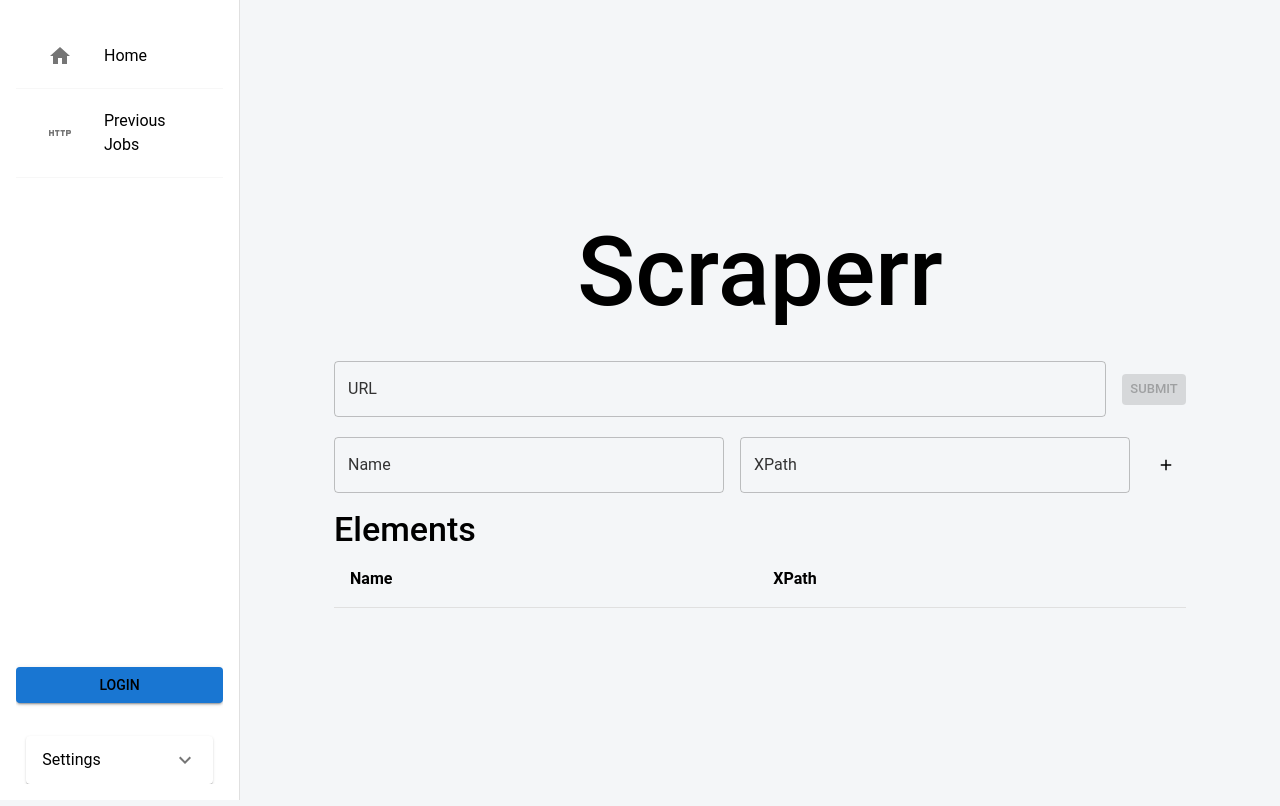
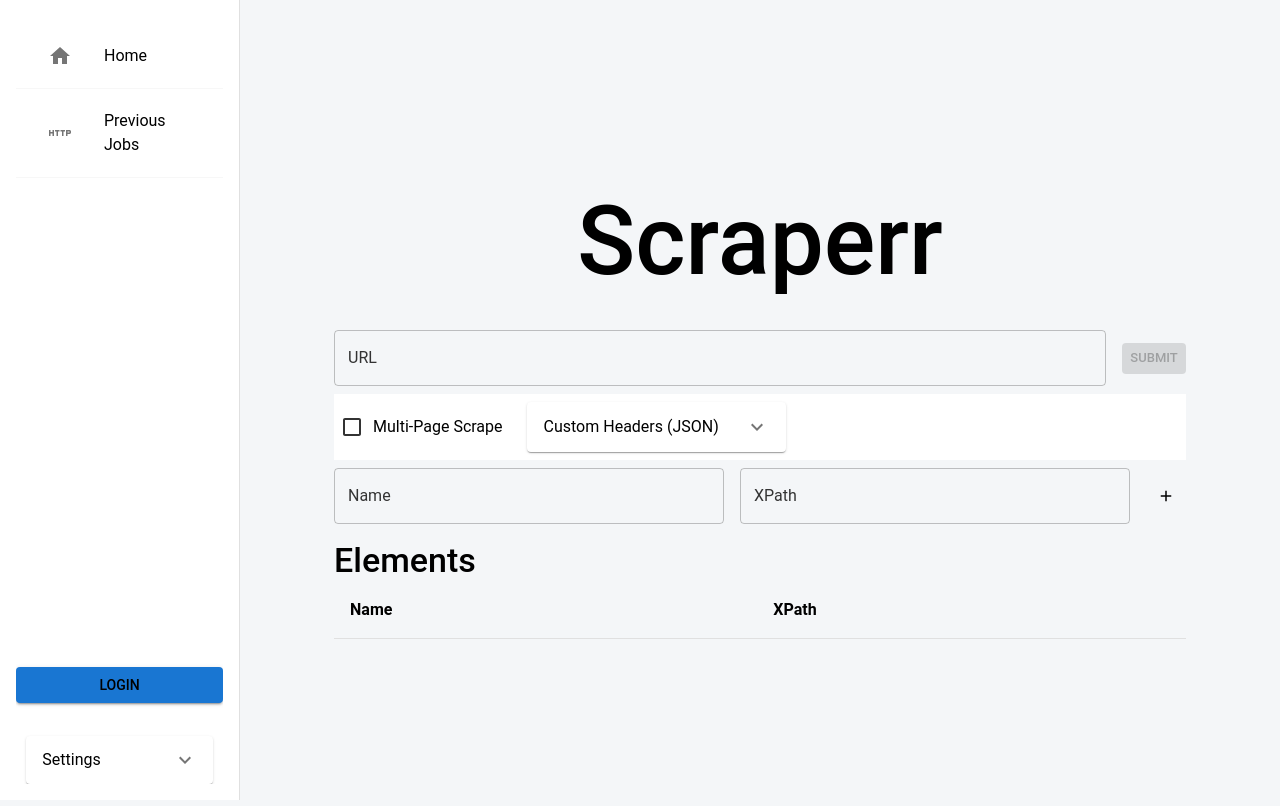
Before and after one commit to DecadeReverb/webscraper, a Next.js app: page / in a window 1280 px wide. Shown: the top 806 px of the page. Built offline with nearby package versions, Linux system fonts and the light colour scheme.

Commit message:
wip: add in extra features

```diff
--- a/src/pages/index.tsx
+++ b/src/pages/index.tsx
@@ -1,6 +1,10 @@
 import React, { useState, useEffect, useRef } from "react";
 import {
   Typography,
+  FormControl,
+  InputLabel,
+  Select,
+  MenuItem,
   TextField,
   Button,
   Table,
@@ -15,11 +19,18 @@ import {
   Tooltip,
   Snackbar,
   Alert,
+  Checkbox,
+  FormControlLabel,
+  Accordion,
+  AccordionActions,
+  AccordionSummary,
+  AccordionDetails,
 } from "@mui/material";
 import AddIcon from "@mui/icons-material/Add";
 import { useAuth } from "../contexts/AuthContext";
 import { useRouter } from "next/router";
 import CircularProgress from "@mui/material/CircularProgress";
+import ExpandMoreIcon from "@mui/icons-material/ExpandMore";
 
 interface Element {
   name: string;
@@ -31,6 +42,11 @@ interface ScrapeResult {
   xpath: string;
   text: string;
   name: string;
+}
+
+interface JobOptions {
+  multi_page_scrape: boolean;
+  custom_headers: null | Object;
 }
 
 type Result = {
@@ -65,6 +81,11 @@ const Home = () => {
   const [loading, setLoading] = useState(false);
   const [snackbarOpen, setSnackbarOpen] = useState(false);
   const [snackbarMessage, setSnackbarMessage] = useState("");
+  const [jobOptions, setJobOptions] = useState<JobOptions>({
+    multi_page_scrape: false,
+    custom_headers: null,
+  });
+
   const resultsRef = useRef<HTMLTableElement | null>(null);
 
   useEffect(() => {
@@ -151,10 +172,7 @@ const Home = () => {
         <Typography variant="h1" gutterBottom textAlign="center">
           Scraperr
         </Typography>
-        <div
-          style={{ marginBottom: "20px" }}
-          className="flex flex-row space-x-4 items-center"
-        >
+        <div className="flex flex-row space-x-4 items-center mb-2">
           <TextField
             label="URL"
             variant="outlined"
@@ -174,6 +192,52 @@ const Home = () => {
             {loading ? <CircularProgress size={24} /> : "Submit"}
           </Button>
         </div>
+        <Box
+          bgcolor="background.paper"
+          className="p-2 mb-2 flex flex-row space-x-2"
+        >
+          <FormControlLabel
+            label="Multi-Page Scrape"
+            control={
+              <Checkbox
+                checked={jobOptions.multi_page_scrape}
+                onChange={() =>
+                  setJobOptions((prevJobOptions) => ({
+                    ...prevJobOptions,
+                    multi_page_scrape: !prevJobOptions.multi_page_scrape,
+                  }))
+                }
+              />
+            }
+          ></FormControlLabel>
+          <Accordion style={{ padding: 1 }}>
+            <AccordionSummary
+              expandIcon={<ExpandMoreIcon />}
+              aria-controls="panel1-content"
+              id="panel1-header"
+            >
+              Custom Headers (JSON)
+            </AccordionSummary>
+            <AccordionDetails>
+              <TextField
+                InputLabelProps={{ shrink: false }}
+                fullWidth
+                multiline
+                minRows={4}
+                variant="outlined"
+                value={jobOptions.custom_headers}
+                onChange={(e) =>
+                  setJobOptions((prevJobOptions) => ({
+                    ...prevJobOptions,
+                    custom_headers: e.target.value,
+                  }))
+                }
+                style={{ maxHeight: "20vh", overflow: "auto" }}
+                className="mt-2"
+              />
+            </AccordionDetails>
+          </Accordion>
+        </Box>
         <Box display="flex" gap={2} marginBottom={2} className="items-center">
           <TextField
             label="Name"
```
